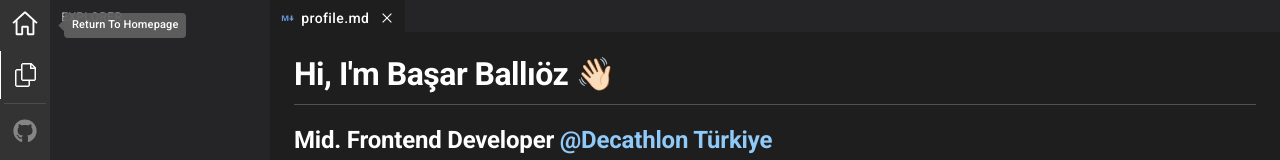
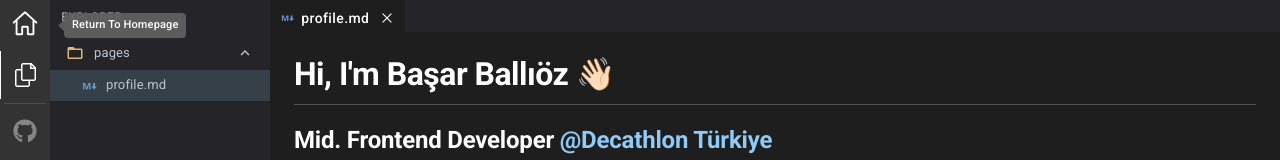
Before and after one commit to basarballioz/ballioz.dev, a React (Create React App) app: page /#/profile in a window 1280 px wide. Shown: the top 160 px of the page. Built offline with nearby package versions, Linux system fonts and the light colour scheme.

Commit message:
refactor: replace TreeView with Box and List components for improved navigation structure

```diff
--- a/src/app/layout/AppTree.jsx
+++ b/src/app/layout/AppTree.jsx
@@ -1,8 +1,14 @@
 import React, { useEffect } from "react";
-import TreeView from "@mui/lab/TreeView";
-import ExpandMoreIcon from "@mui/icons-material/ExpandMore";
-import ChevronRightIcon from "@mui/icons-material/ChevronRight";
-import TreeItem from "@mui/lab/TreeItem";
+import Box from "@mui/material/Box";
+import List from "@mui/material/List";
+import ListItemButton from "@mui/material/ListItemButton";
+import ListItemIcon from "@mui/material/ListItemIcon";
+import ListItemText from "@mui/material/ListItemText";
+import Collapse from "@mui/material/Collapse";
+import ExpandLess from "@mui/icons-material/ExpandLess";
+import ExpandMore from "@mui/icons-material/ExpandMore";
+import FolderIcon from "@mui/icons-material/Folder";
+import FolderOpenIcon from "@mui/icons-material/FolderOpen";
 import { useLocation, useNavigate } from "react-router-dom";
 import { useTheme } from "@mui/material/styles";
 import { VscMarkdown } from "react-icons/vsc";
@@ -19,6 +25,7 @@ export default function AppTree({
   const navigate = useNavigate();
   const theme = useTheme();
   let { pathname } = useLocation();
+  const [open, setOpen] = React.useState(true);
 
   const page = pages.find((x) => x.route === pathname);
 
@@ -30,9 +37,9 @@ export default function AppTree({
 
   function renderTreeItemBgColor(index) {
     if (theme.palette.mode === "dark") {
-      return selectedIndex === index ? "rgba(144,202,249,0.16)" : "#252527";
+      return selectedIndex === index ? "rgba(144,202,249,0.16)" : "transparent";
     } else {
-      return selectedIndex === index ? "#295fbf" : "#f3f3f3";
+      return selectedIndex === index ? "#295fbf" : "transparent";
     }
   }
 
@@ -47,36 +54,35 @@ export default function AppTree({
   }
 
   return (
-    <TreeView
-      aria-label="file system navigator"
-      defaultCollapseIcon={<ExpandMoreIcon />}
-      defaultExpandIcon={<ChevronRightIcon />}
-      sx={{ minWidth: 220 }}
-      defaultExpanded={["-1"]}
-    >
-      <TreeItem
-        nodeId="-1"
-        label="Files"
-        color="#bdc3cf"
-        sx={{ mt: 1 }}
-        onClick={() => {
-          navigate("/");
-          setSelectedIndex(-1);
+    <Box sx={{ width: "100%", maxWidth: 220 }}>
+      <List component="nav" dense>
+        <ListItemButton onClick={() => setOpen(!open)} sx={{ py: 0.5 }}>
+          <ListItemIcon sx={{ minWidth: 28 }}>
+            {open ? <FolderOpenIcon sx={{ fontSize: 18, color: "#dcb67a" }} /> : <FolderIcon sx={{ fontSize: 18, color: "#dcb67a" }} />}
+          </ListItemIcon>
+          <ListItemText
+            primary="pages"
+            primaryTypographyProps={{
+              fontSize: 13,
+              color: "#bdc3cf"
             }}
-      >
+          />
+          {open ? <ExpandLess sx={{ color: "#bdc3cf", fontSize: 18 }} /> : <ExpandMore sx={{ color: "#bdc3cf", fontSize: 18 }} />}
+        </ListItemButton>
+        <Collapse in={open} timeout="auto" unmountOnExit>
+          <List component="div" disablePadding dense>
             {pages.map(({ index, name, route }) => (
-          <TreeItem
+              <ListItemButton
                 key={index}
-            nodeId={index.toString()}
-            label={name}
                 sx={{
-              color: renderTreeItemColor(index),
+                  pl: 4,
+                  py: 0.25,
                   backgroundColor: renderTreeItemBgColor(index),
-              "&& .Mui-selected": {
-                backgroundColor: renderTreeItemBgColor(index),
-              },
+                  "&:hover": {
+                    backgroundColor: theme.palette.mode === "dark" ? "rgba(144,202,249,0.08)" : "#e0e0e0",
+                  }
                 }}
-            icon={<VscMarkdown color="#6997d5" />}
+                selected={selectedIndex === index}
                 onClick={() => {
                   if (!visiblePageIndexs.includes(index)) {
                     const newIndexs = [...visiblePageIndexs, index];
@@ -86,9 +92,22 @@ export default function AppTree({
                   setSelectedIndex(index);
                   setCurrentComponent("tree");
                 }}
+              >
+                <ListItemIcon sx={{ minWidth: 24 }}>
+                  <VscMarkdown color="#6997d5" size={16} />
+                </ListItemIcon>
+                <ListItemText
+                  primary={name}
+                  primaryTypographyProps={{
+                    fontSize: 13,
+                    color: renderTreeItemColor(index)
+                  }}
                 />
+              </ListItemButton>
             ))}
-      </TreeItem>
-    </TreeView>
+          </List>
+        </Collapse>
+      </List>
+    </Box>
   );
 }
```
Lines whose indentation alone changed are shown as unchanged.
